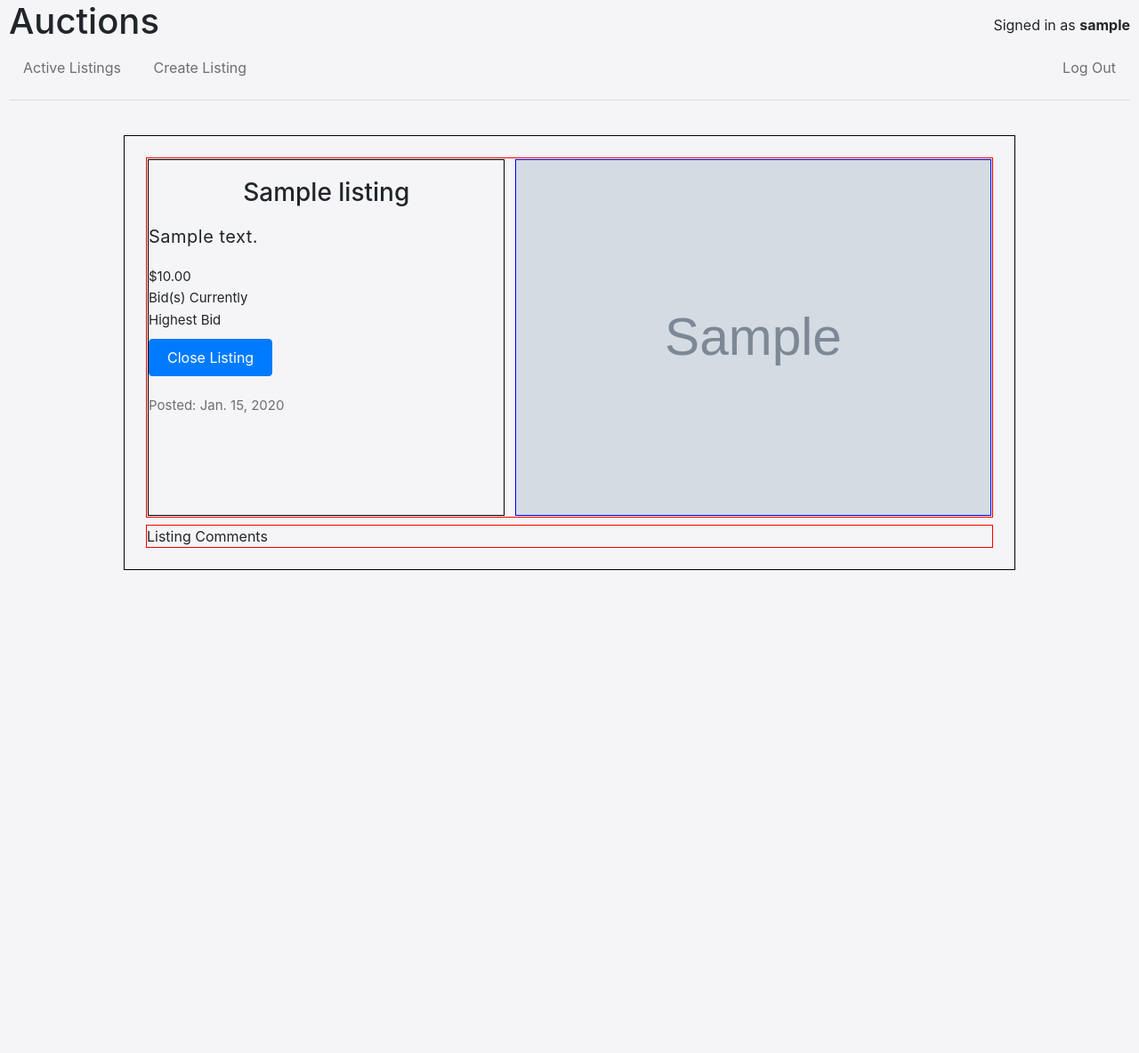
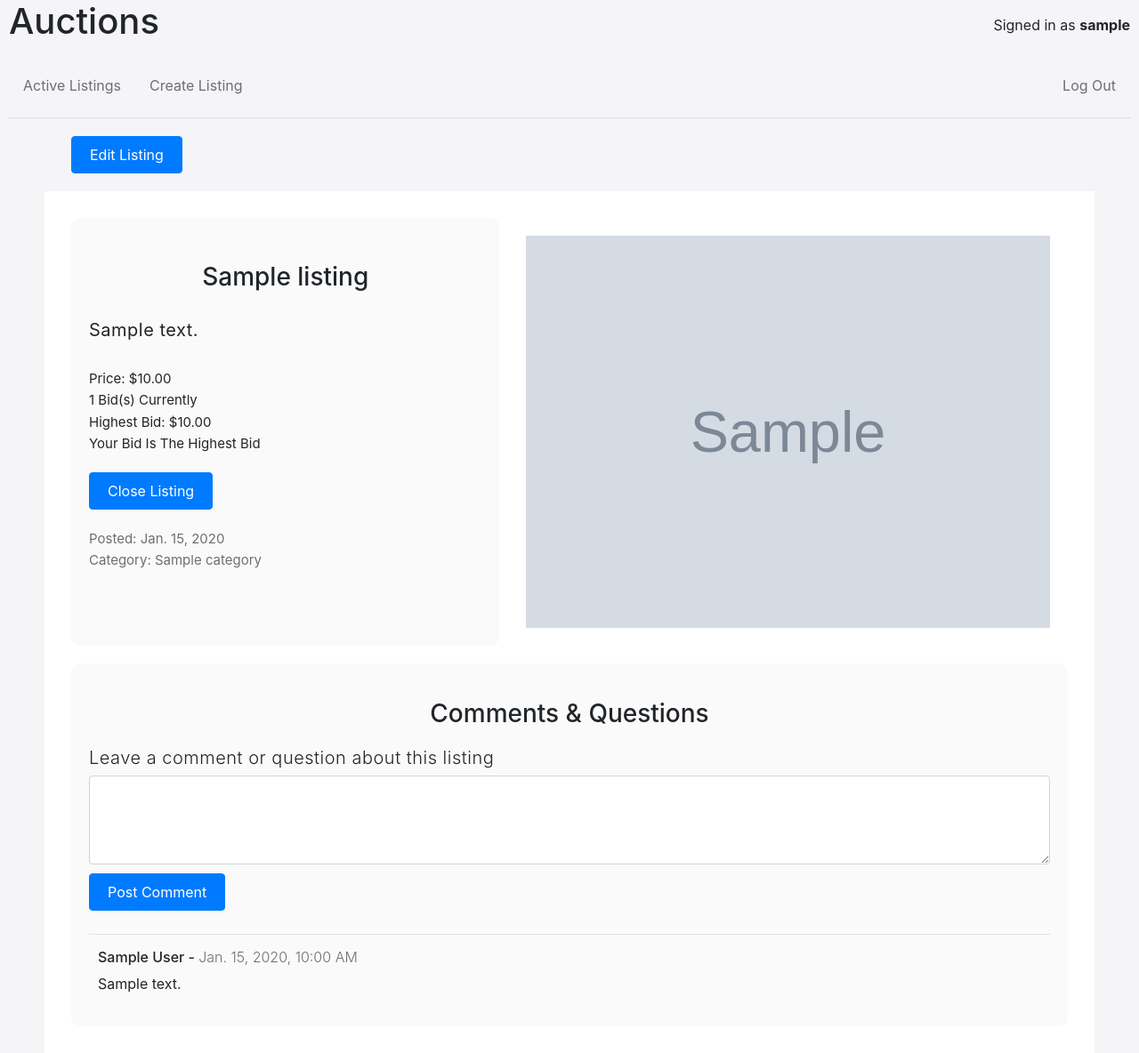
Before and after one commit to hecz34/Commerce, a Django app: page /listing/1 in a window 1280 px wide. Shown: the whole page at 89% size. Before the commit the page ends 641 px from the top, so only its background shows below. Run offline with Django 3.2, Linux system fonts and the light colour scheme; a user stored in the database is signed in; tables that the repository leaves empty hold one stand-in row (values such as "Sample post"); grey boxes marked "Sample" are stand-in pictures; style sheets or scripts are compiled from the project's sources; some libraries are stand-ins or nearby versions.

Commit message:
Implement backend logic to handle user bids on listings Add feature for users to add listings to their watchlist Add feature for users to edit their listings Implement backend logic for watchlist and edit features Add feature for users to post comments on listings Implement backend logic to handle user comments Redesign parts of the create, listing, and register templates

```diff
--- a/auctions/static/auctions/styles.scss
+++ b/auctions/static/auctions/styles.scss
@@ -1,9 +1,19 @@
 $body-background-color: #f5f5f7;
 $nav-link-color: #6e6e73;
+$nav-link-hover-color: black;
 $form-background-color: white;
+$login-register-link-color: #007bff;
 $form-box-shadow: rgba(50, 50, 93, 0.25) 0px 50px 100px -20px, rgba(0, 0, 0, 0.3) 0px 30px 60px -30px;
 $form-transition: box-shadow 0.3s ease;
-
+%flex-column {
+    display: flex;
+    flex-direction: column;
+}
+%nav-container-width {
+    padding: 0 10px;
+    max-width: 1500px;
+    width: 100%;
+}
 %flex-nav-container {
     display: flex;
     justify-content: space-between;
@@ -12,14 +22,13 @@ $form-transition: box-shadow 0.3s ease;
     display: flex;
     flex-direction: column;
     align-items: center;
-    height: 100vh;
-    // overflow: hidden;
+    max-width: 1500px;
+    width: 100%;
 }
-%form-contents {
+%form-styling {
     background-color: $form-background-color;
     margin-top: 5vh;
     border-radius: 20px;
-    // overflow-y: auto;
     box-shadow: $form-box-shadow;
     transition: $form-transition;
 }
@@ -39,59 +48,86 @@ $form-transition: box-shadow 0.3s ease;
     align-items: center;
     margin-top: 30px;
 }
+%active-listings-layout {
+    display: grid;
+    grid-template-columns: repeat(3, 1fr);
+    grid-gap: 20px;
+    max-width: 1500px;
+    margin: 0 30px;
+}
+%active-listings-styling {
+    background-color: $form-background-color;
+    display: flex;
+    flex-direction: column;
+    border-radius: 18px;
+    padding: 25px;
+    height: 100%;
+    box-shadow: 2px 4px 12px #00000014;
+    transition: box-shadow 0.2s ease;
+}
+%listing-container-layout-styling {
+    background-color: $form-background-color;
+    display: flex;
+    flex-direction: column;
+    // flex: 1;
+    max-width: 1500px;
+    width: calc(100% - 100px);
+    margin: 0 auto;
+    padding: 30px;
+}
 
 body {
+    @extend %flex-column;
     background-color: $body-background-color;
+    height: 100vh;
     padding: 0;
-    margin-bottom: 100px;
-    // padding: 10px;
-}
-
-.title {
-    @extend %flex-nav-container;
-
-    div {
-        display: flex;
-        align-items: center;
-    }
+    align-items: center
 }
 
 .nav-container {
-    padding: 0 10px;
-
-    hr {
-        margin-bottom: 0;
+    @extend %nav-container-width;
+    .title {
+        @extend %flex-nav-container;
+        margin-bottom: 20px;
+        .signed-in-user {
+            display: flex;
+            align-items: center;
         }
     }
     .nav {
         @extend %flex-nav-container;
     }
-.nav-item {
-    display: inline-block;
-    a {
+    .right-section-nav, .left-section-nav {
+        display: flex;
+    }
+    .nav-link {
         color: $nav-link-color;
-
         &:hover {
-            color: black;
+            color: $nav-link-hover-color;
         }
+    }
+    hr {
+        margin-bottom: 20px;
     }
 }
 
 .wrapper-container {
     @extend %wrapper-container;
 }
-
 .login-register-container {
-    @extend %form-contents;
+    @extend %form-styling;
     padding: 40px 50px;
     max-width: 500px;
     width: 100%;
-
     &:hover {
         @extend %form-container-hover;
     }
     h2 {
         @extend %center-h2;
+    }
+    .login-register-msg {
+        color: red;
+        text-align: center;
     }
     label {
         font-weight: 300;
@@ -218,87 +234,114 @@ body {
     }
 }
 
-
-.listing-error-msg {
-    text-align: center;
+.watchlist-btn-container {
+    // margin: 0 50px;
+    padding: 0 30px 20px 30px;
+    max-width: 1500px;
+    width: calc(100% - 100px);
+    margin: 0 auto;
+    .btn {
+        padding: 8px 20px;
     }
-
+}
 .listing-container {
-    outline: 1px solid black;
-    display: flex;
-    flex-direction: column;
-    max-width: 1000px;
-    width: 100%;
-    margin-top: 5vh;
-    padding: 20px;
-}
-
+    @extend %listing-container-layout-styling;
     .listing-content {
-    outline: 1px solid red;
-    margin: 5px;
         display: flex;
         gap: 0 10px;
-
+        margin-bottom: 20px;
         .listing-info {
-        outline: 1px solid black;
-        margin: 2px;
+            @extend %flex-column;
+            background-color: #fafafa;
+            border-radius: 10px;
+            padding: 20px;
             flex: 3;
-        h3 {
+            .listing-title {
                 text-align: center;
-            margin: 20px 0;
+                margin: 30px 0;
             }
-        h5 {
+            .listing-description {
                 font-weight: 400;
-            margin-bottom: 20px;
+                margin-bottom: 30px;
                 letter-spacing: .5px;
             }
             span {
                 font-size: 15px;
             }
             .close-listing-btn {
-            // width: 150px;
                 padding: 8px 20px;
-            margin: 10px 0 20px 0;
             }
-        .form-control.bid-input {
-            margin: 10px 0;
-        }
-        .bid-btn {
-            padding: 8px 25px;
-            margin-bottom: 20px;
-        }
-        .listing-date, .listing-seller{
-            color: #6e6e73;
+            form {
+                margin: 20px 0;
             }
             .alert {
-            margin-top: 10px;
+                margin: 0;
                 text-align: center;
                 display: flex;
                 justify-content: center;
             }
+            .alert.bid-msg {
+                margin-bottom: 10px;
+            }
+            .bid-input {
+                margin-bottom: 10px;
+            }
+            .bid-btn {
+                padding: 8px 20px;
+            }
+            .listing-date, .listing-seller, .listing-category{
+                color: $nav-link-color;
+            }
             .login-alert {
-            margin: 10px 0 20px 0;
-            display: flex;
-            justify-content: center;
+                margin: 20px 0;
                 a:hover {
-                color: #007bff;
+                    color: $login-register-link-color;
                 }
             }
         }
         .listing-img {
-        outline: 1px solid blue;
-        margin: 2px;
+            padding: 20px;
             flex: 4;
             display: flex;
             justify-content: center;
             align-items: center;
-    }
+            max-height: 800px;
             img {
                 width: 100%;
+                height: auto;
+                max-height: 100%;
+                object-fit: contain;
             }
         }
-
+        }
     .listing-comments {
-    outline: 1px solid red;
-    margin: 5px;
+        background-color: #fafafa;
+        border-radius: 10px;
+        padding: 20px;
+        h3 {
+            text-align: center;
+            margin: 20px 0;
         }
+        h5 {
+            font-weight: 300;
+            letter-spacing: .5px;
+        }
+        .form-control {
+            height: 100px;
+        }
+        .comment-btn {
+            margin: 10px 0;
+            padding: 8px 20px;
+        }
+        .user-comments {
+            padding: 0 10px;
+            .name-date-container {
+                display: flex;
+            }
+            .comment-date {
+                color: $nav-link-color;
+                font-weight: 300;
+            }
+        }
+    }
+}
--- a/auctions/templates/auctions/index.html
+++ b/auctions/templates/auctions/index.html
@@ -3,7 +3,6 @@
 
 {% block body %}
     <h2 class="active-listings-title">Active Listings</h2>
-
     <div class="active-listings-grid">
         {% for listing in listings %}
             <a class="active-listing-link" href="{% url 'listing' listing.id %}">
--- a/auctions/templates/auctions/layout.html
+++ b/auctions/templates/auctions/layout.html
@@ -20,7 +20,7 @@
         <div class="nav-container">
             <div class="title">
                 <h1>Auctions</h1>
-                <div>
+                <div class="signed-in-user">
                     {% if user.is_authenticated %}
                         Signed in as&nbsp;<strong>{{ user.username }}</strong>
                     {% else %}
--- a/auctions/templates/auctions/listing.html
+++ b/auctions/templates/auctions/listing.html
@@ -6,37 +6,72 @@
 {% endblock %}
 
 {% block body %}
-    {% if listing is None %}
-        <h2 class="listing-error-msg">Sorry Listing Does Not Exist.</h2>
+    {% if user.is_authenticated %}
+        <div class="watchlist-btn-container">
+            {% if request.user == listing.seller %}
+                <form action="{% url 'edit_listing' listing.id %}" method="get">
+                    {% csrf_token %}
+                    <input type="hidden" name="action" value="edit_listing">
+                    <input type="submit" class="btn btn-primary" value="Edit Listing">
+                </form>
+            {% else %}
+                <form action="{% url 'watchlist' listing.id %}" method="post">
+                    {% csrf_token %}
+                    {% if in_watchlist %}
+                        <input type="hidden" name="action", value="stop_watching">
+                        <input type="submit" class="btn btn-primary" value="Stop Watching">
+                    {% else %}
+                        <input type="hidden" name="action" value="add_to_watchlist">
+                        <input type="submit" class="btn btn-primary" value="Add To Watchlist">
                     {% endif %}
-    <div class="wrapper-container">
+                </form>
+            {% endif %}
+        </div>
+    {% endif %}
     <div class="listing-container">
         <div class="listing-content">
             <div class="listing-info">
-                    <h3>{{ listing.title }}</h3>
-                    <h5>{{ listing.description }}</h5>
-                    <div><span>${{ listing.price|floatformat:2 }}</span></div>
-                    <div><span>Bid(s) Currently</span></div>
-                    <div><span>Highest Bid</span></div>
+                <h3 class="listing-title">{{ listing.title }}</h3>
+                <h5 class="listing-description">{{ listing.description }}</h5>
+                <div><span>Price: ${{ listing.price|floatformat:2 }}</span></div>
+                <div><span>{{ total_bids }} Bid(s) Currently</span></div>
+                {% if highest_bid %}
+                    <div>
+                        <span>Highest Bid: ${{ highest_bid.bid_amount|floatformat:2 }}</span>
+                    </div>
+                    {% if request.user == highest_bid.user %}
+                        <div>
+                            <span>Your Bid Is The Highest Bid</span>
+                        </div>
+                    {% endif %}
+                {% else %}
+                    <div><span>Be The First To Bid!</span></div>
+                {% endif %}
                 {% if request.user == listing.seller %}
-                        <form action="{% url 'listing' listing.id %}" method="post">
+                    <form action="{% url 'close_listing' listing.id %}" method="post">
                         {% csrf_token %}
                         {% if listing.active %}
                             <input class="btn btn-primary close-listing-btn" type="submit" value="Close Listing">
                         {% else %}
-                                <div class="alert alert-success d-flex align-items-center" role="alert">
-                                    <svg class="bi flex-shrink-0 me-2" width="20" height="20" role="img" aria-label="Success:"><use xlink:href="#check-circle-fill"/></svg>
-                                    <div>
-                                        &nbsp;Your listing was successfully closed!
-                                    </div>
+                            <div class="alert alert-success" role="alert">
+                                🎊 Your listing was successfully closed! 🎊
                             </div>
                         {% endif %}
                     </form>
                 {% else %}
                     {% if user.is_authenticated and listing.active %}
-                            <form action="#">
+                        <form action="{% url 'listing' listing.id %}" method="post">
                             {% csrf_token %}
-                                <input class="form-control bid-input" type="number" name="bid">
+                            {% if bid_msg == "success" %}
+                                <div class="alert alert-success bid-msg" role="alert">
+                                    ✅ Success you are now the highest bid!
+                                </div>
+                            {% elif bid_msg == "error" %}
+                                <div class="alert alert-danger bid-msg" role="alert">
+                                    🛑 Bid must be higher than price or highest bid.
+                                </div>
+                            {% endif %}
+                            <input class="form-control bid-input" type="number" min="0" step="0.01" name="bid" required>
                             <input class="btn btn-primary bid-btn" type="submit" value="Place Bid">
                         </form>
                     {% elif listing.active %}
@@ -51,14 +86,36 @@
                     <div class="listing-seller"><span>Sold By: {{ listing.seller }}</span></div>
                 {% endif %}
                 <div class="listing-date"><span>Posted: {{ listing.datetime|date:"N d, Y" }}</span></div>
+                <div class="listing-category"><span>Category: {{ listing.category }}</span></div>
             </div>
             <div class="listing-img">
+                <!-- <img src="{{ listing.image_url }}" alt=""> -->
+                {% if listing.image_url %}
                     <img src="{{ listing.image_url }}" alt="">
+                {% else %}
+                    <img src="{% static 'auctions/no_image.png' %}" alt="">
+                {% endif %}
             </div>
         </div>
         <div class="listing-comments">
-                Listing Comments
+            <h3>Comments & Questions</h3>
+            {% if user.is_authenticated %}
+                <h5>Leave a comment or question about this listing</h5>
+                <form action="{% url 'comment' listing.id %}" method="post">
+                    {% csrf_token %}
+                    <textarea name="comment" class="form-control"></textarea>
+                    <input type="submit" class="btn btn-primary comment-btn" value="Post Comment">
+                </form>
+            {% endif %}
+            {% for comment in comments %}
+                <hr>
+                <div class="user-comments">
+                    <div class="name-date-container">
+                        <h6>{{ comment.user }} - <span class="comment-date">{{ comment.datetime|date:"N d, Y, g:i A" }}</span></h6>
                     </div>
+                    <p>{{ comment.comment }}</p>
+                </div>
+            {% endfor %}
         </div>
     </div>
 {% endblock %}
--- a/auctions/templates/auctions/login.html
+++ b/auctions/templates/auctions/login.html
@@ -9,7 +9,7 @@
         <div class="login-register-container">
             <h2>Login</h2>
             {% if message %}
-                <div>{{ message }}</div>
+                <div class="login-register-msg">{{ message }}</div>
             {% endif %}
             <form action="{% url 'login' %}" method="post">
                 {% csrf_token %}
--- a/auctions/templates/auctions/register.html
+++ b/auctions/templates/auctions/register.html
@@ -1,4 +1,4 @@
-{% extends "auctions/layout.html" %}
+ {% extends "auctions/layout.html" %}
 
 {% block title %}
     Register
@@ -10,7 +10,7 @@
             <h2>Register</h2>
 
             {% if message %}
-                <div>{{ message }}</div>
+                <div class="login-register-msg">{{ message }}</div>
             {% endif %}
 
             <form action="{% url 'register' %}" method="post">
--- a/auctions/urls.py
+++ b/auctions/urls.py
@@ -9,4 +9,8 @@ urlpatterns = [
     path("register", views.register, name="register"),
     path("create", views.create_listing, name="create"),
     path("listing/<int:listing_id>", views.listing, name="listing"),
+    path("close-listing/<int:listing_id>", views.close_listing, name="close_listing"),
+    path("comment/<int:listing_id>", views.comment, name="comment"),
+    path("watchlist/<int:listing_id>", views.watchlist, name="watchlist"),
+    path("edit-listing/<int:listing_id>", views.edit_listing, name="edit_listing"),
 ]
--- a/auctions/views.py
+++ b/auctions/views.py
@@ -4,6 +4,8 @@ from django.db import IntegrityError
 from django.http import HttpResponse, HttpResponseRedirect
 from django.shortcuts import render, get_object_or_404
 from django.urls import reverse
+from django.views.decorators.http import require_POST
+from django.db.models import Max
 from .models import User, Category, Listing, Bid, Comment, Watchlist
 from .forms import NewListingForm
 
@@ -61,6 +63,7 @@ def register(request):
             user.first_name = first_name
             user.last_name = last_name
             user.save()
+            Watchlist.objects.create(user=user)
         except IntegrityError:
             return render(
                 request,
@@ -94,22 +97,101 @@ def create_listing(request):
                 seller=request.user,
             )
             return HttpResponseRedirect(reverse("index"))
-    else:
-        categories = Category.objects.all().order_by("name")
-        return render(
-            request,
-            "auctions/create.html",
-            {"form": NewListingForm(), "categories": categories},
-        )
+
+    return render(
+        request,
+        "auctions/create.html",
+        {"form": NewListingForm(), "is_editing": False},
+    )
+
+
+@login_required
+def edit_listing(request, listing_id):
+    listing = get_object_or_404(Listing, pk=listing_id)
+    if request.method == "POST":
+        form = NewListingForm(request.POST, instance=listing)
+        if form.is_valid():
+            form.save()
+            return HttpResponseRedirect(reverse("listing", args=(listing_id,)))
+
+    return render(
+        request,
+        "auctions/create.html",
+        {
+            "form": NewListingForm(instance=listing),
+            "is_editing": True,
+            "listing_id": listing_id,
+        },
+    )
 
 
 def listing(request, listing_id):
-    try:
-        listing = Listing.objects.get(pk=listing_id)
-    except Listing.DoesNotExist:
-        listing = None
+    listing = get_object_or_404(Listing, pk=listing_id)
+    highest_bid = listing.listing_bids.order_by("-bid_amount").first()
+    comments = listing.listing_comments.all()
+    bid_msg = None
+    in_watchlist = None
+    if request.user.is_authenticated:
+        in_watchlist = Watchlist.objects.filter(
+            user=request.user, listings=listing
+        ).exists()
+
     if request.method == "POST":
-        listing.active = False
-        listing.save()
+        user_bid = float(request.POST.get("bid"))
+        if user_bid > listing.price:
+            if highest_bid and user_bid <= highest_bid.bid_amount:
+                bid_msg = "error"
+            else:
+                bid_msg = "success"
+                if existing_bid := listing.listing_bids.filter(
+                    user=request.user
+                ).first():
+                    existing_bid.delete()
+                highest_bid = Bid.objects.create(
+                    user=request.user, listing=listing, bid_amount=user_bid
+                )
+        else:
+            bid_msg = "error"
 
-    return render(request, "auctions/listing.html", {"listing": listing})
+    # Count total bids here incase new bid is submitted.
+    total_bids = listing.listing_bids.count()
+    return render(
+        request,
+        "auctions/listing.html",
+        {
+            "listing": listing,
+            "in_watchlist": in_watchlist,
+            "total_bids": total_bids,
+            "highest_bid": highest_bid,
+            "bid_msg": bid_msg,
+            "comments": comments,
+        },
+    )
+
+
+@require_POST
+def close_listing(request, listing_id):
+    listing = get_object_or_404(Listing, pk=listing_id)
+    listing.active = False
+    listing.save()
+    return HttpResponseRedirect(reverse("listing", args=(listing_id,)))
+
+
+@require_POST
+def watchlist(request, listing_id):
+    listing = get_object_or_404(Listing, pk=listing_id)
+    watchlist = Watchlist.objects.get(user=request.user)
+    action = request.POST.get("action")
+    if action == "add_to_watchlist":
+        watchlist.listings.add(listing)
+    else:
+        watchlist.listings.remove(listing)
+    return HttpResponseRedirect(reverse("listing", args=(listing_id,)))
+
+
+@require_POST
+def comment(request, listing_id):
+    listing = get_object_or_404(Listing, pk=listing_id)
+    comment = request.POST.get("comment")
+    Comment.objects.create(user=request.user, listing=listing, comment=comment)
+    return HttpResponseRedirect(reverse("listing", args=(listing_id,)))
--- a/commerce/settings.py
+++ b/commerce/settings.py
@@ -121,6 +121,7 @@ USE_TZ = True
 
 STATIC_URL = "/static/"
 
+# Added code
 DEFAULT_AUTO_FIELD = "django.db.models.AutoField"
 
 USE_THOUSAND_SEPARATOR = True
```
Also changed, not shown: other parts of auctions/static/auctions/styles.scss (+12 -32 lines), auctions/forms.py (+40 -43 lines), auctions/models.py (+20 -10 lines), auctions/templates/auctions/create.html (+14 -13 lines), auctions/migrations/0004_rename_bid_bid_bid_amount.py (added), auctions/migrations/0005_alter_bid_listing_alter_bid_user_and_more.py (added). Lines whose indentation alone changed are shown as unchanged.
